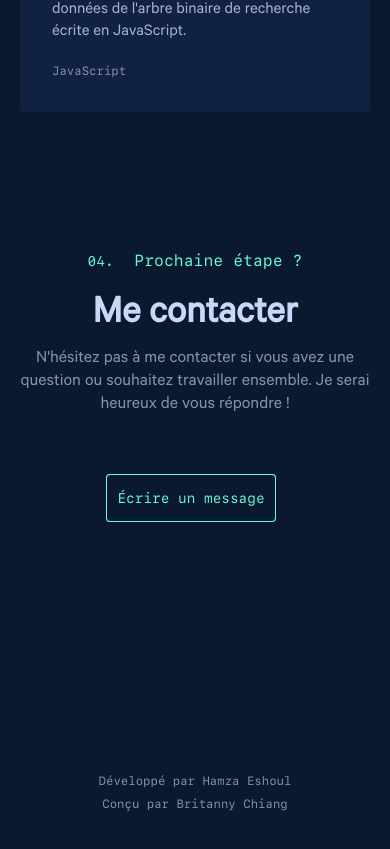
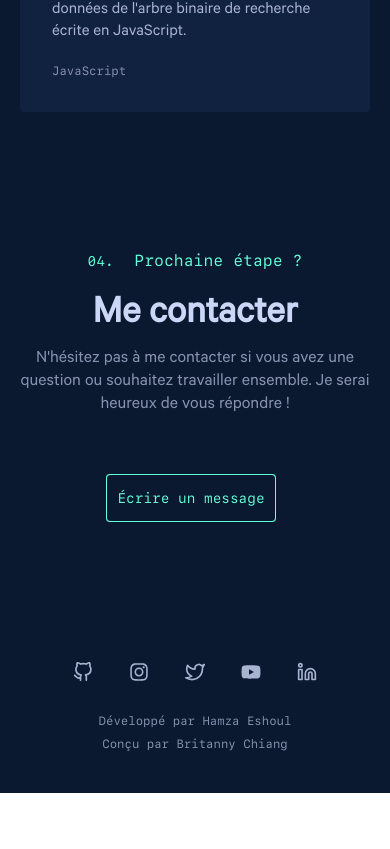
Before and after one commit to hamza-eshoul/Personal-Website, a React (Vite) app: page / in a window 390 px wide. Shown: the part 7244-8093 px from the top of the page. After the commit the page ends 8037 px from the top, so only its background shows below. Built offline with nearby package versions, Linux system fonts and the light colour scheme; what tailwindcss-animation-delay would draw is missing.

Commit message:
added social icons on small screens

```diff
--- a/src/components/Footer.jsx
+++ b/src/components/Footer.jsx
@@ -1,8 +1,47 @@
+// icons
+import { FiGithub } from "react-icons/fi";
+import { FaInstagram, FaYoutube } from "react-icons/fa";
+import { FiTwitter, FiLinkedin } from "react-icons/fi";
+
+const social_links_icons = [
+  {
+    icon: <FiGithub />,
+    link: "https://github.com/hamza-eshoul",
+  },
+  {
+    icon: <FaInstagram />,
+    link: "https://www.instagram.com/hamza.eshoul",
+  },
+  {
+    icon: <FiTwitter />,
+    link: "https://twitter.com/hamza_eshoul",
+  },
+  {
+    icon: <FaYoutube />,
+    link: "https://www.youtube.com/channel/UCP21svaUb9Cn4M2zlLiEoKA",
+  },
+  {
+    icon: <FiLinkedin />,
+    link: "https://www.linkedin.com/in/hamza-eshoul/",
+  },
+];
+
 const Footer = ({ language }) => {
   return (
-    <footer>
+    <footer className="flex flex-col gap-8 pt-20 xmd:pt-48">
+      <ul className="flex items-center justify-center gap-9 xmd:hidden">
+        {social_links_icons.map((social) => (
+          <li className="social-links animate-social-links" key={social.link}>
+            <a href={social.link} target="_blank">
+              {" "}
+              {social.icon}
+            </a>
+          </li>
+        ))}
+      </ul>
+
       {language == "French" && (
-        <div className="fade-in-animation flex flex-col items-center justify-center gap-2 pb-10 pt-48 font-mono text-[12px]">
+        <div className="fade-in-animation flex flex-col items-center justify-center gap-2 pb-10  font-mono text-[12px]">
           {" "}
           <a
             href="https://github.com/hamza-eshoul/Personal-Website"
@@ -21,7 +60,7 @@ const Footer = ({ language }) => {
         </div>
       )}
       {language == "English" && (
-        <div className="fade-in-animation flex flex-col items-center justify-center gap-2 pb-10 pt-48 font-mono text-[12px]">
+        <div className="fade-in-animation flex flex-col items-center justify-center gap-2 pb-10  font-mono text-[12px]">
           {" "}
           <a
             href="https://github.com/hamza-eshoul/Personal-Website"
```
Also changed, not shown: 2 other files (tests, documents, lock files or other folders).
